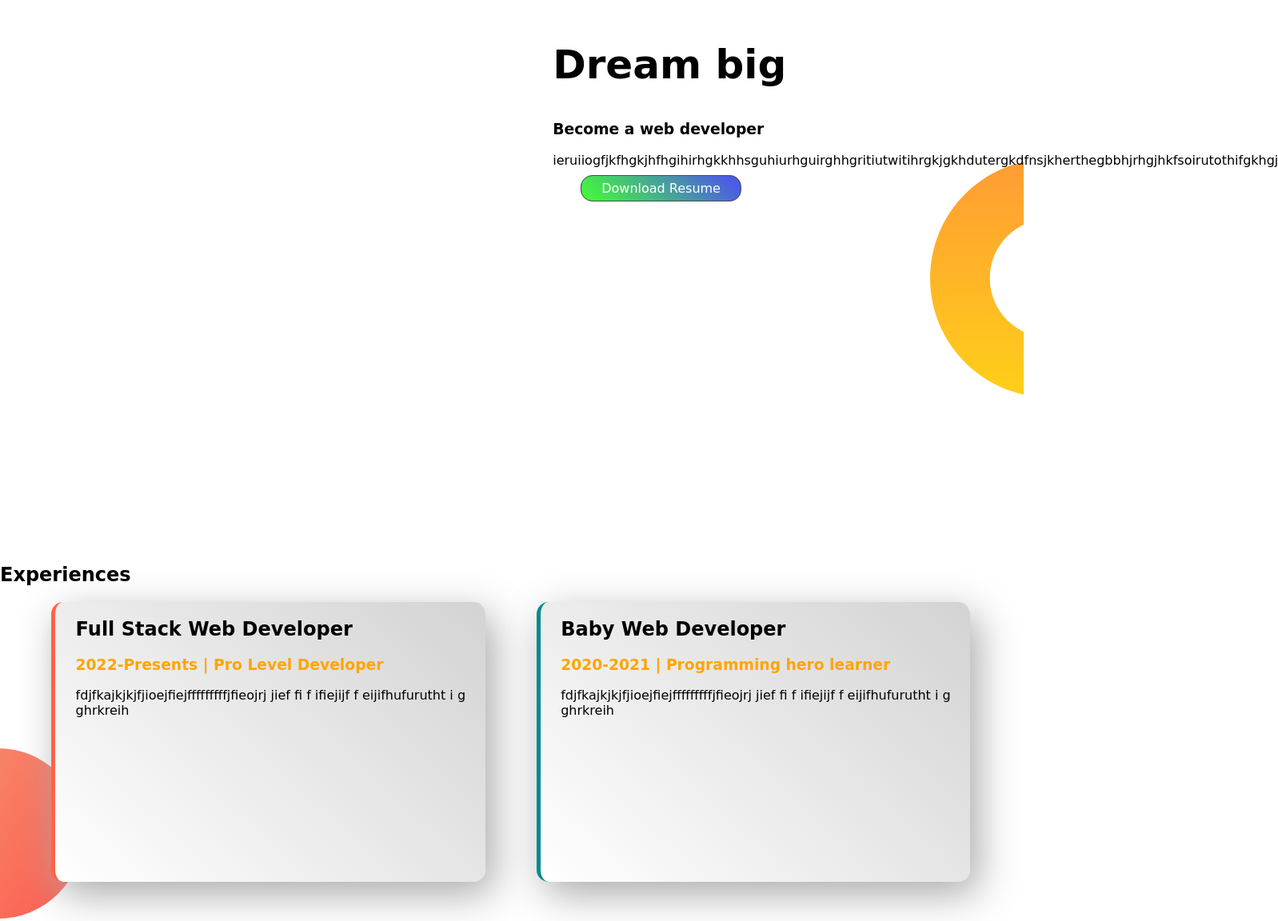
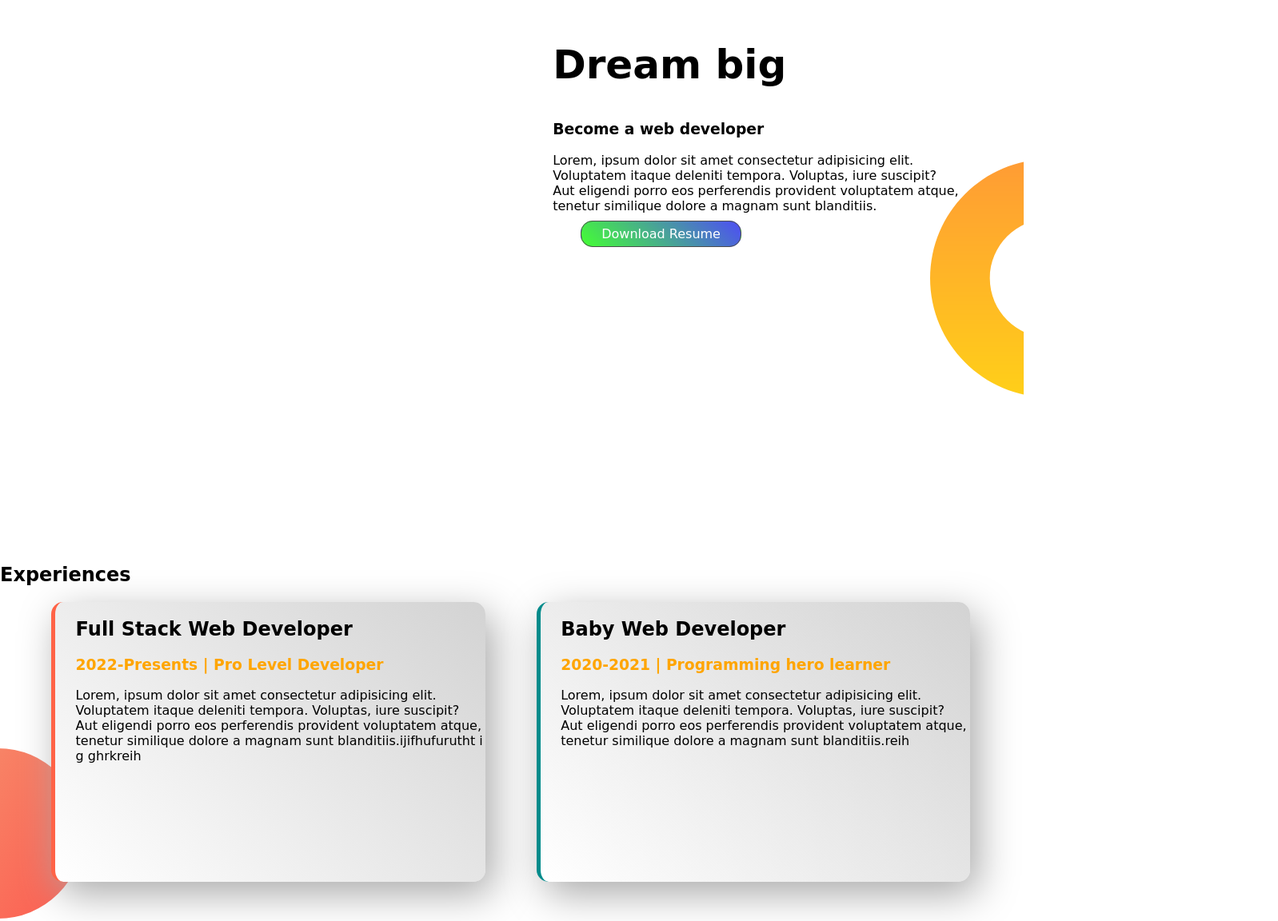
Before and after one commit to Munjurul-Islam/my-portfolio, a plain HTML site: page index.html in a window 1280 px wide. Shown: the part 665-1817 px from the top of the page at 80% size, 1598 px wide, since content can reach past the window. Drawn offline with Linux system fonts and the light colour scheme; a web font is replaced by a local one.

Commit message:
lorem copy paste

```diff
--- a/index.html
+++ b/index.html
@@ -16,7 +16,7 @@
             <h1><span class="orange-highlight">Munjurul-Islam</span> webpage</h1>
 
             <h3>world-class professional web developer</h3>
-            <p>ieruiiogfjkfhgkjhfhgihirhgkkhhsguhiurhguirghhgritiutwitihrgkjgkhdutergkdfnsjkherthegbbhjrhgjhkfsoirutothifgkhgj</p>
+            <p>Lorem, ipsum dolor sit amet consectetur adipisicing elit. Voluptatem itaque deleniti tempora. Voluptas, iure suscipit? Aut eligendi porro eos perferendis provident voluptatem atque, tenetur similique dolore a magnam sunt blanditiis.</p>
             <a class="link-btn" target="_blank" href="#">Hire me</a>
         </div>
 
@@ -34,7 +34,7 @@
     <div class="half-width">
         <h1>Dream big</h1>
         <h3>Become a web developer</h3>
-        <p>ieruiiogfjkfhgkjhfhgihirhgkkhhsguhiurhguirghhgritiutwitihrgkjgkhdutergkdfnsjkherthegbbhjrhgjhkfsoirutothifgkhgj</p>
+        <p>Lorem, ipsum dolor sit amet consectetur adipisicing elit. Voluptatem itaque deleniti tempora. Voluptas, iure suscipit? Aut eligendi porro eos perferendis provident voluptatem atque, tenetur similique dolore a magnam sunt blanditiis.</p>
         <a class="link-btn" target="_blank" href="#">Download Resume</a>
     </div>
 
@@ -46,7 +46,7 @@
    <div id="full-stack" class="half-width card">
     <h2>Full Stack Web Developer</h2>
     <h3><span class="orange-highlight">2022-Presents | Pro Level Developer</span>  </h3>
-    <p>fdjfkajkjkjfjioejfiejfffffffffjfieojrj jief fi f ifiejijf f eijifhufurutht i g ghrkreih</p>
+    <p>Lorem, ipsum dolor sit amet consectetur adipisicing elit. Voluptatem itaque deleniti tempora. Voluptas, iure suscipit? Aut eligendi porro eos perferendis provident voluptatem atque, tenetur similique dolore a magnam sunt blanditiis.ijifhufurutht i g ghrkreih</p>
 
 </div>
 
@@ -55,7 +55,7 @@
 <div id="baby-web" class="half-width card">
 <h2>Baby Web Developer</h2>
 <h3><span class="orange-highlight">2020-2021 | Programming hero learner</span>  </h3>
-<p>fdjfkajkjkjfjioejfiejfffffffffjfieojrj jief fi f ifiejijf f eijifhufurutht i g ghrkreih</p>
+<p>Lorem, ipsum dolor sit amet consectetur adipisicing elit. Voluptatem itaque deleniti tempora. Voluptas, iure suscipit? Aut eligendi porro eos perferendis provident voluptatem atque, tenetur similique dolore a magnam sunt blanditiis.reih</p>
 </div>
 
 </section>
```
